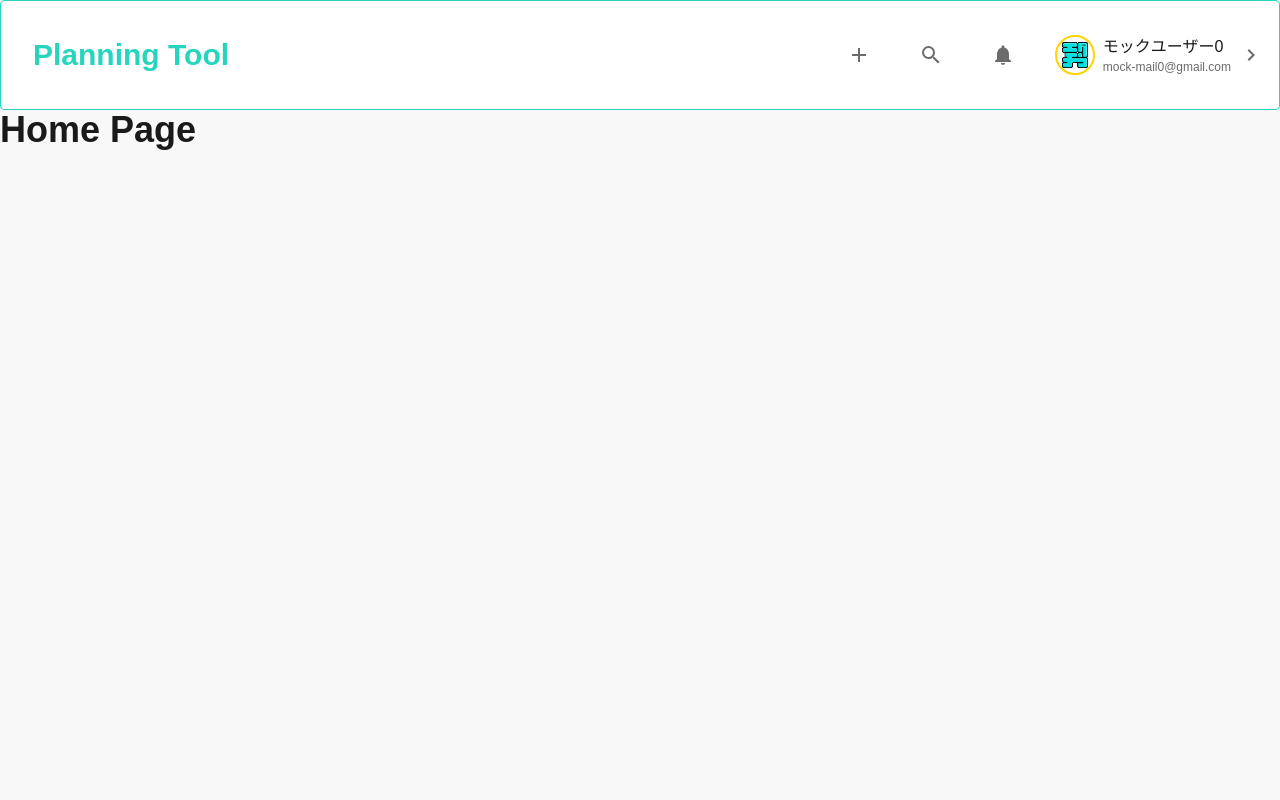
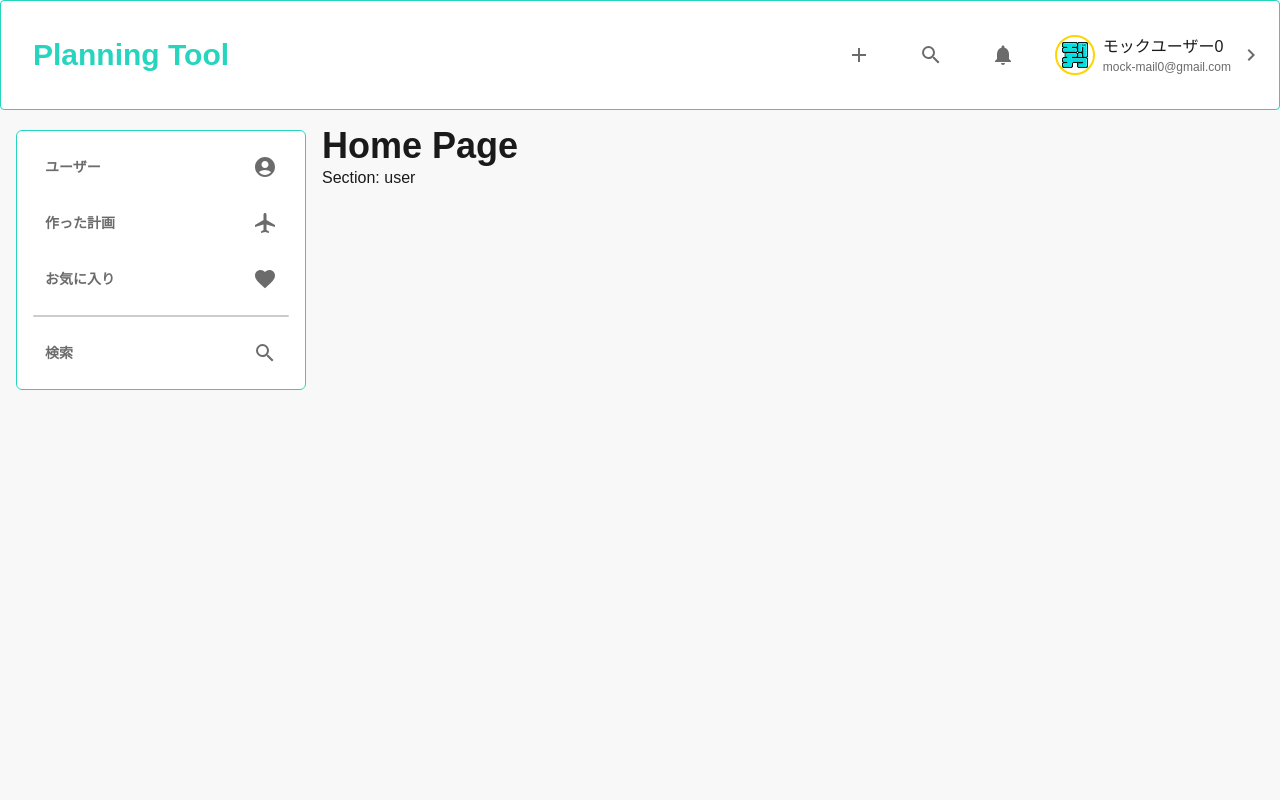
Before and after one commit to SOTA-swp/frontend, a Next.js app: page /user/1 in a window 1280 px wide. Shown: the top 800 px of the page. Built offline with nearby package versions, Linux system fonts and the light colour scheme.

Commit message:
✨ Sideのハイライト準備

```diff
--- a/app/(main)/_components/CommonHeader.tsx
+++ b/app/(main)/_components/CommonHeader.tsx
@@ -9,8 +9,7 @@ import { createMockUser } from "@/types/user";
 import { motion, Variants } from "motion/react";
 import LAYER from "@/consts/LAYER";
 import clsx from "clsx";
-
-export const HEADER_HEIGHT = 110;
+import HEADER_HEIGHT from "../_consts/HEADER_HIGHT";
 
 const curtainVariants: Variants = {
   hover: {
--- a/app/(main)/_components/side/Side.tsx
+++ b/app/(main)/_components/side/Side.tsx
@@ -6,9 +6,18 @@ import {
   MdSearch,
 } from "react-icons/md";
 import CommonButton from "../../../../components/CommonButton";
-import { HEADER_HEIGHT } from "../CommonHeader";
 import PATH from "@/consts/PATH";
 import { SIDE_VIEWS, SIDE_VIEWS_TYPE, useSideStore } from "./sideStore";
+import { MAIN_PAGE_IDs } from "../../_consts/MAIN_PAGE_IDs";
+import React from "react";
+import { useParams, usePathname } from "next/navigation";
+import { motion } from "motion/react";
+import clsx from "clsx";
+import HEADER_HEIGHT from "../../_consts/HEADER_HIGHT";
+
+const getPageId = (userId: string, pageId: string) => {
+  return `${PATH.USER(userId)}#${pageId}`;
+};
 
 const ITEM_DATA: {
   label: string;
@@ -19,19 +28,19 @@ const ITEM_DATA: {
   {
     label: "ユーザー",
     icon: <MdAccountCircle />,
-    path: PATH.USER,
+    path: (userId) => getPageId(userId, MAIN_PAGE_IDs.USER),
     sideViewType: SIDE_VIEWS.USER,
   },
   {
     label: "作った計画",
     icon: <MdAirplanemodeActive />,
-    path: PATH.USER,
+    path: (userId) => getPageId(userId, MAIN_PAGE_IDs.PLANS),
     sideViewType: SIDE_VIEWS.PLANS,
   },
   {
     label: "お気に入り",
     icon: <MdFavorite />,
-    path: PATH.USER,
+    path: (userId) => getPageId(userId, MAIN_PAGE_IDs.FAVORITES),
     sideViewType: SIDE_VIEWS.FAVORITES,
   },
   {
@@ -43,6 +52,8 @@ const ITEM_DATA: {
 ];
 
 function Side() {
+  const { userId } = useParams();
+  // const pathName = usePathname();
   const { currentView } = useSideStore();
 
   return (
@@ -50,19 +61,38 @@ function Side() {
       <ul
         className="sticky rounded-md w-[290px] flex flex-col gap-4 py-4 px-4 border border-primary bg-paper"
         style={{ top: HEADER_HEIGHT + 20 }}>
-        <CommonButton variant="text" icon={<MdAccountCircle />} href={PATH.TOP}>
-          ユーザー
-        </CommonButton>
-        <CommonButton variant="text" icon={<MdAirplanemodeActive />}>
-          作った計画
-        </CommonButton>
-        <CommonButton variant="text" icon={<MdFavorite />}>
-          お気に入り
-        </CommonButton>
-        <div className="h-px border border-border rounded-full" />
-        <CommonButton variant="text" icon={<MdSearch />}>
-          検索
-        </CommonButton>
+        {ITEM_DATA.map((item) => {
+          const isCurrentView = (() => {
+            return currentView === item.sideViewType;
+          })();
+          return (
+            <React.Fragment key={item.sideViewType}>
+              {item.sideViewType === "search" && (
+                <div className="h-px border border-border rounded-full" />
+              )}
+              <li className="relative flex">
+                {isCurrentView && (
+                  <motion.div
+                    layoutId="sideAccent"
+                    className="absolute bg-primary inset-0 rounded-xl"
+                  />
+                )}
+                <CommonButton
+                  variant="text"
+                  icon={item.icon}
+                  href={
+                    typeof item.path === "string"
+                      ? item.path
+                      : item.path((userId as string) || "me")
+                  }
+                  fullWidth
+                  className={clsx(isCurrentView && "text-paper")}>
+                  {item.label}
+                </CommonButton>
+              </li>
+            </React.Fragment>
+          );
+        })}
       </ul>
     </div>
   );
--- /dev/null
+++ b/app/(main)/_consts/HEADER_HIGHT.ts
@@ -0,0 +1,3 @@
+const HEADER_HEIGHT = 110;
+
+export default HEADER_HEIGHT;
--- a/app/(main)/_consts/MAIN_PAGE_IDs.ts
+++ b/app/(main)/_consts/MAIN_PAGE_IDs.ts
@@ -1,6 +1,6 @@
+// userページのidとして使う定数
 export const MAIN_PAGE_IDs = {
   USER: "user",
   PLANS: "plans",
   FAVORITES: "favorites",
-  SEARCH: "search",
 } as const;
--- /dev/null
+++ b/app/(main)/layout.tsx
@@ -0,0 +1,18 @@
+import CommonHeader from "./_components/CommonHeader";
+import Side from "./_components/side/Side";
+
+export default function RootLayout({
+  children,
+}: Readonly<{
+  children: React.ReactNode;
+}>) {
+  return (
+    <div>
+      <CommonHeader />
+      <div className="flex p-4 gap-4">
+        <Side />
+        {children}
+      </div>
+    </div>
+  );
+}
--- a/app/(main)/search/page.tsx
+++ b/app/(main)/search/page.tsx
@@ -1,4 +1,3 @@
-
 export interface SearchPageProps {
     a: undefined;
 }
--- a/app/(main)/user/[userId]/page.tsx
+++ b/app/(main)/user/[userId]/page.tsx
@@ -1,4 +1,6 @@
 import CommonText from "@/components/CommonText";
+import { MAIN_PAGE_IDs } from "../../_consts/MAIN_PAGE_IDs";
+import HEADER_HEIGHT from "../../_consts/HEADER_HIGHT";
 
 export interface UserPageProps {
   a: undefined;
@@ -6,10 +8,20 @@ export interface UserPageProps {
 
 const UserPage: React.FC<UserPageProps> = ({}) => {
   return (
-    <CommonText level="h1">
-      Home Page
-      <div className="h-[200vh]" />
-    </CommonText>
+    <div>
+      <CommonText level="h1">Home Page</CommonText>
+      {Object.values(MAIN_PAGE_IDs).map((id) => (
+        <section
+          key={id}
+          id={id}
+          className="h-[200vh]"
+          style={{
+            scrollMarginTop: HEADER_HEIGHT + 20,
+          }}>
+          Section: {id}
+        </section>
+      ))}
+    </div>
   );
 };
 
--- a/app/layout.tsx
+++ b/app/layout.tsx
@@ -27,7 +27,6 @@ export default function RootLayout({
     <html lang="en">
       <body
         className={`${geistSans.variable} ${geistMono.variable} antialiased`}>
-        <CommonHeader />
         {children}
       </body>
     </html>
```
